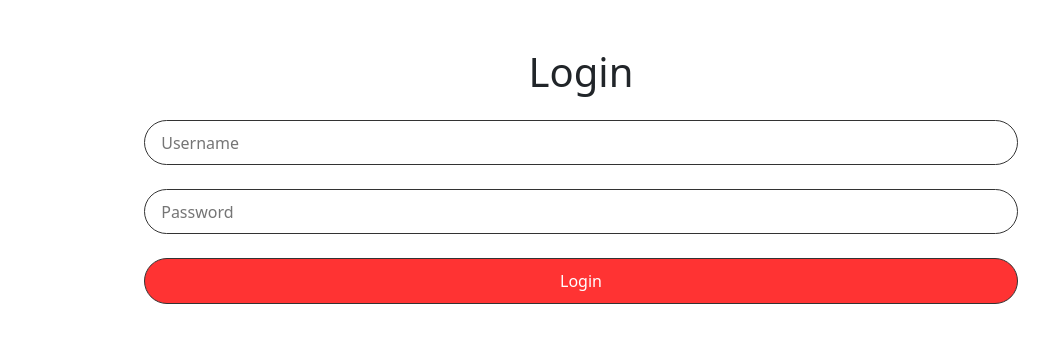
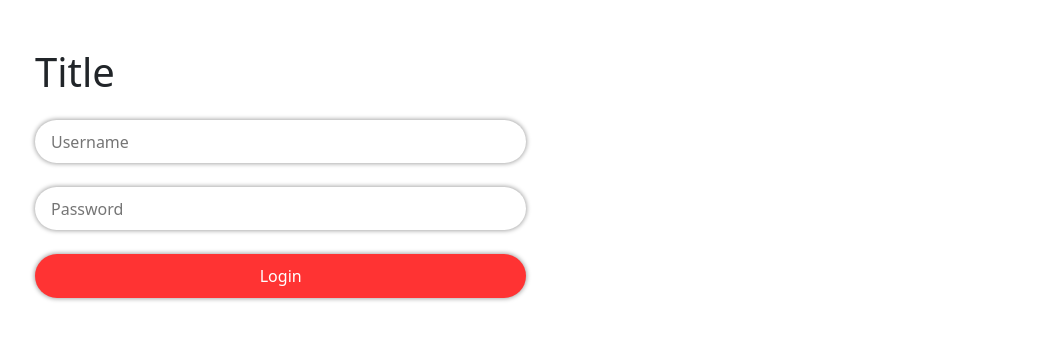
Before and after one commit to systemry420/icrc-attendance, a React (Create React App) app: page / in a window 1280 px wide. Shown: the top 342 px of the page, without its empty margins (83-1132 px from the left). Built offline with nearby package versions, Linux system fonts and the light colour scheme.

Commit message:
control inputs

```diff
--- a/src/index.css
+++ b/src/index.css
@@ -1,5 +1,6 @@
 body {
   margin: 0;
+  padding: 0;
   font-family: -apple-system, BlinkMacSystemFont, 'Segoe UI', 'Roboto', 'Oxygen',
     'Ubuntu', 'Cantarell', 'Fira Sans', 'Droid Sans', 'Helvetica Neue',
     sans-serif;
@@ -13,10 +14,11 @@ code {
 }
 
 input {
-  border: 1px solid #333;
+  border: none;
+  box-shadow: 0 0 4px 1px #aaa;
   border-radius: 50px;
   padding: 0.6em 1em;
-  width: 80%;
+  width: 90%;
 }
 
 input[type="submit"] {
--- a/src/pages/login.js
+++ b/src/pages/login.js
@@ -1,23 +1,38 @@
-import React from "react";
+import React, { useState } from "react";
 import '../index.css';
 
 
-function Login() {
+const Login = () => {
+  const [name, setName] = useState('');
+  const [password, setPassword] = useState('');
+
+
+  const handleSubmit = (e) => {
+    e.preventDefault()
+    console.log(name, password);
+    setName('')
+    setPassword('')
+  }
+
   return (
-    <div className="container justify-center text-center m-4 py-4">
+    <div className="container  m-4 py-4">
       <div className="fill-form form-box">
-      <h1>Login</h1>
-        <form className="col-md-12">
+      <h1>Title</h1>
+        <form className="col-lg-6 col-md-6 col-sm-12">
             <div className="mt-4">
               <input
                 id="name"
                 autoComplete="false"
                 placeholder="Username"
+                value={name}
+                onChange={(e) => setName(e.target.value)}
                 type='text' />
             </div>
             <div className="mt-4">
               <input
                 id="password"
+                value={password}
+                onChange={e => setPassword(e.target.value)}
                 placeholder="Password"
                 type='password' />
             </div>
@@ -25,6 +40,7 @@ function Login() {
             <div className="mt-4">
               <input
                 type='submit'
+                onClick={handleSubmit}
                 value='Login' />
             </div>
         </form>
```
